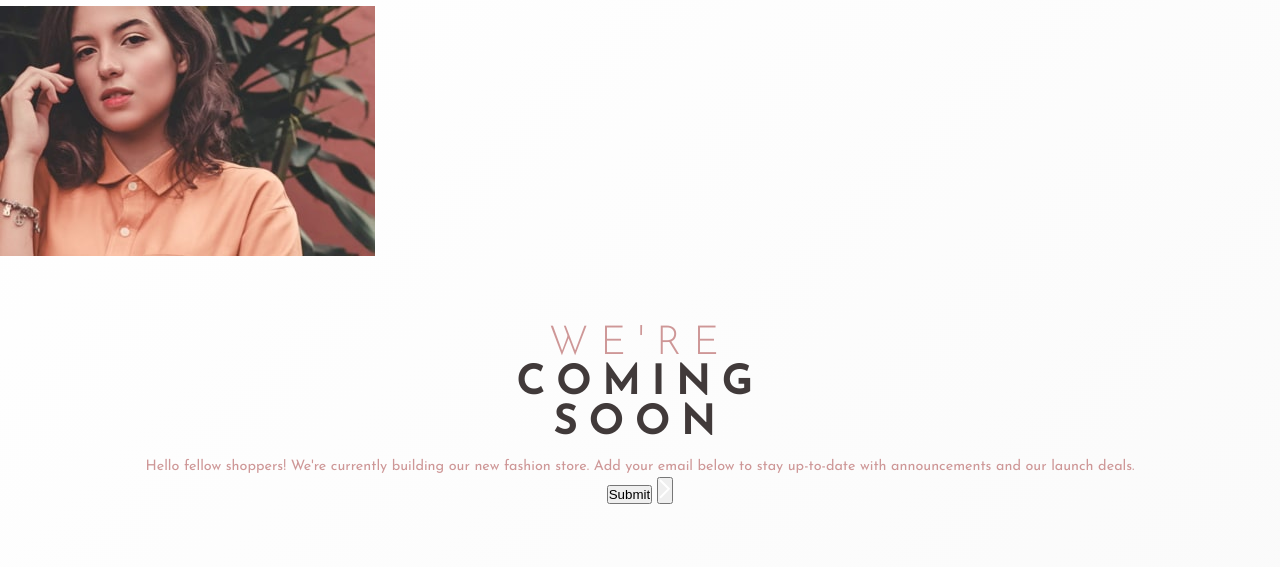
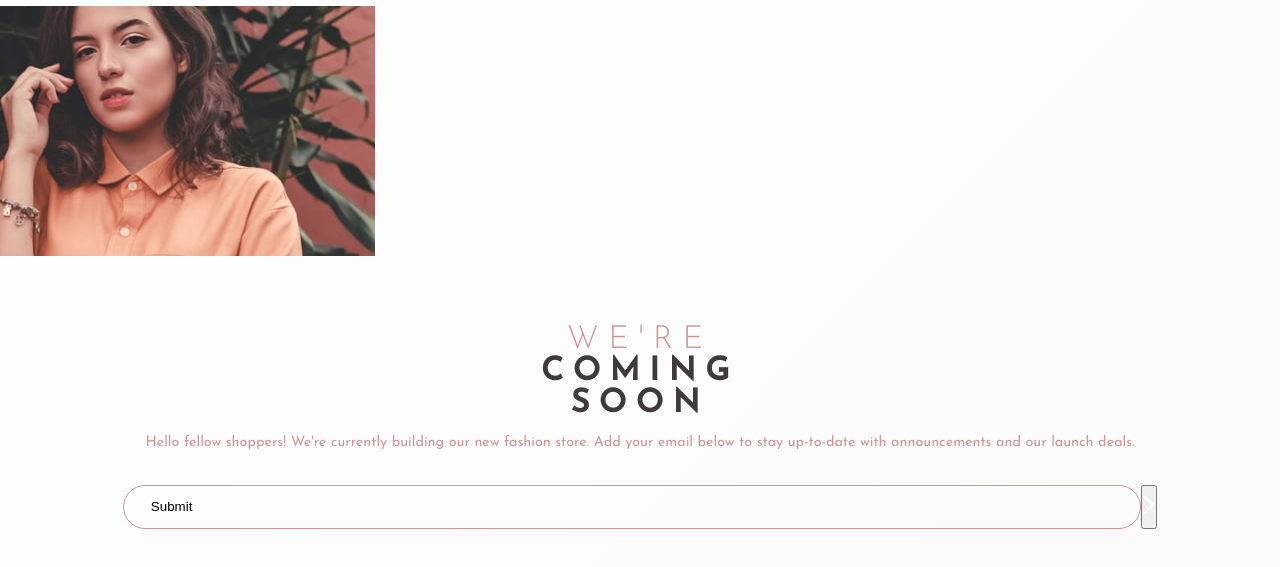
Before and after one commit to john-k-phillips/fm-base-apparel-coming-soon, a plain HTML site: page index.html in a window 1280 px wide. Shown: the part 67-634 px from the top of the page. Drawn offline with Linux system fonts and the light colour scheme.

Commit message:
Reset on styling, not happy with the code.

```diff
--- a/styles.scss
+++ b/styles.scss
@@ -2,6 +2,7 @@
 @import 'styles/variables';
 @import 'styles/nav';
 @import 'styles/content';
+@import 'styles/form';
 
 
 *, *::after, *::before {
--- a/styles/_content.scss
+++ /dev/null
@@ -1,23 +0,0 @@
-.content {
-    margin: auto;
-
-    text-align: center;
-    width: 85%;
-    h1 {
-        text-transform: uppercase;
-        font-size: 2.5em;
-        letter-spacing: 0.3em;
-        margin-top: 8vh;
-        color: $clr-dark-grayish-red;
-        span {
-            color: $clr-d-red;
-            font-weight: 300;
-        }
-    }
-    p {
-        color: $clr-d-red;
-        font-size: 0.9em;
-        margin-top: 1em;
-        line-height: 1.3em;
-    }
-}
--- a/styles/_nav.scss
+++ /dev/null
@@ -1,6 +0,0 @@
-nav {
-    padding: 1.5em 2em;
-    img {
-        width: 100px;
-    }
-}
```
Also changed, not shown: styles.css, 1 other file.
